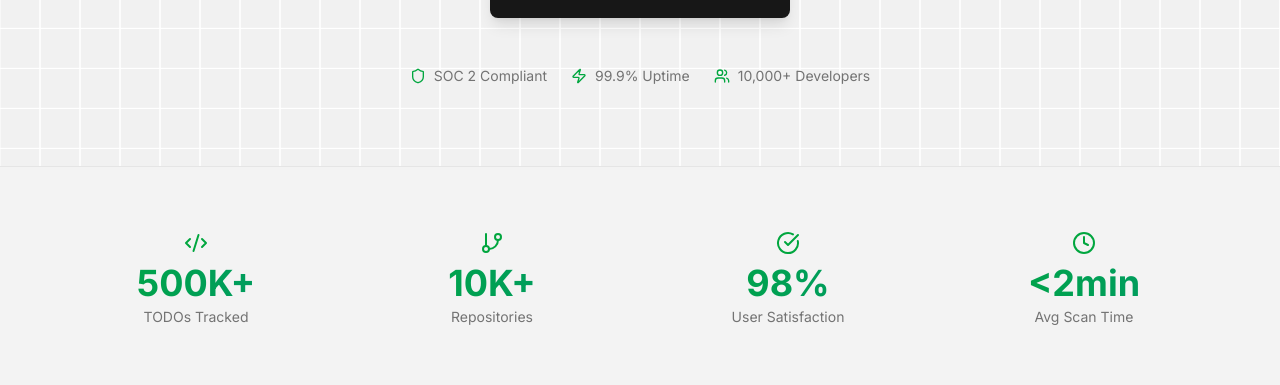
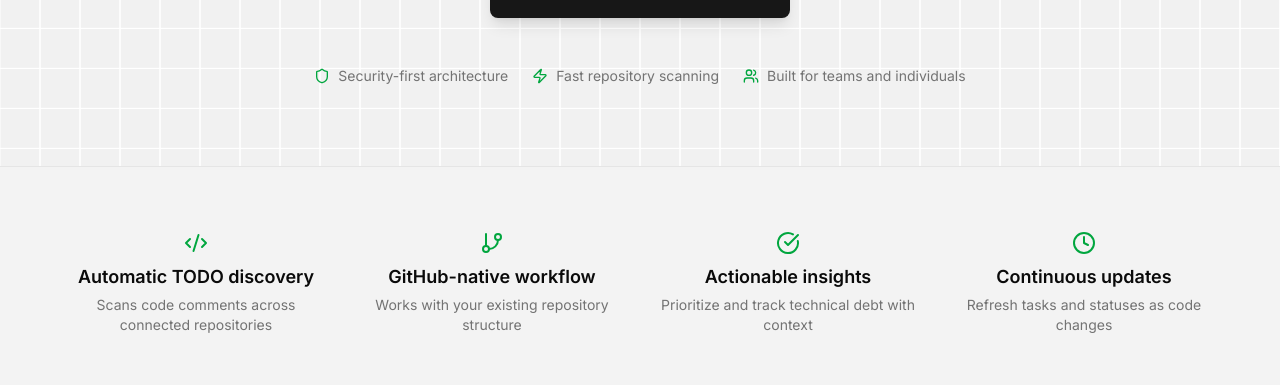
Before and after one commit to Jawad-Ali2/git-task-main, a Next.js app in the folder client/: page / in a window 1280 px wide. Shown: the part 540-925 px from the top of the page. Built offline with nearby package versions, Linux system fonts and the light colour scheme; no server answers.

Commit message:
feat: update highlights section with new features and improved messaging

```diff
--- a/client/app/page.tsx
+++ b/client/app/page.tsx
@@ -60,36 +60,52 @@ export default function Home() {
           <div className="mt-12 flex flex-wrap items-center justify-center gap-6 text-sm text-muted-foreground">
             <div className="flex items-center gap-2">
               <Shield className="h-4 w-4 text-green-600" />
-              <span>SOC 2 Compliant</span>
+              <span>Security-first architecture</span>
             </div>
             <div className="flex items-center gap-2">
               <Zap className="h-4 w-4 text-green-600" />
-              <span>99.9% Uptime</span>
+              <span>Fast repository scanning</span>
             </div>
             <div className="flex items-center gap-2">
               <Users className="h-4 w-4 text-green-600" />
-              <span>10,000+ Developers</span>
+              <span>Built for teams and individuals</span>
             </div>
           </div>
         </div>
       </section>
 
-      {/* Stats Section */}
+      {/* Highlights Section */}
       <section className="py-16 px-4 border-y border-border bg-secondary/30">
         <div className="container mx-auto max-w-6xl">
           <div className="grid grid-cols-2 md:grid-cols-4 gap-8">
             {[
-              { value: '500K+', label: 'TODOs Tracked', icon: Code2 },
-              { value: '10K+', label: 'Repositories', icon: GitBranch },
-              { value: '98%', label: 'User Satisfaction', icon: CheckCircle },
-              { value: '<2min', label: 'Avg Scan Time', icon: Clock },
-            ].map((stat, i) => (
+              {
+                title: 'Automatic TODO discovery',
+                label: 'Scans code comments across connected repositories',
+                icon: Code2,
+              },
+              {
+                title: 'GitHub-native workflow',
+                label: 'Works with your existing repository structure',
+                icon: GitBranch,
+              },
+              {
+                title: 'Actionable insights',
+                label: 'Prioritize and track technical debt with context',
+                icon: CheckCircle,
+              },
+              {
+                title: 'Continuous updates',
+                label: 'Refresh tasks and statuses as code changes',
+                icon: Clock,
+              },
+            ].map((item, i) => (
               <div key={i} className="text-center group">
-                <stat.icon className="h-6 w-6 mx-auto mb-2 text-green-600 group-hover:scale-110 transition-transform" />
-                <div className="text-3xl md:text-4xl font-bold mb-1 bg-gradient-to-r from-green-600 to-emerald-600 bg-clip-text text-transparent">
-                  {stat.value}
+                <item.icon className="h-6 w-6 mx-auto mb-2 text-green-600 group-hover:scale-110 transition-transform" />
+                <div className="text-base md:text-lg font-semibold mb-1 text-foreground">
+                  {item.title}
                 </div>
-                <div className="text-sm text-muted-foreground">{stat.label}</div>
+                <div className="text-sm text-muted-foreground">{item.label}</div>
               </div>
             ))}
           </div>
@@ -272,7 +288,7 @@ export default function Home() {
               Get started in <span className="bg-gradient-to-r from-green-600 to-emerald-600 bg-clip-text text-transparent">3 simple steps</span>
             </h2>
             <p className="text-lg text-muted-foreground">
-              From connection to insights in under 2 minutes
+              Connect your repo, scan comments, and start prioritizing technical debt.
             </p>
           </div>
 
@@ -305,7 +321,7 @@ export default function Home() {
         <div className="container mx-auto max-w-4xl text-center relative z-10">
           <h2 className="text-4xl font-bold mb-6">Ready to take control of your technical debt?</h2>
           <p className="text-xl text-muted-foreground mb-8">
-            Join thousands of developers who are transforming how they manage code quality.
+            Start with one repository and build a clean, consistent debt workflow.
           </p>
           <Link href="/login">
             <Button
```
